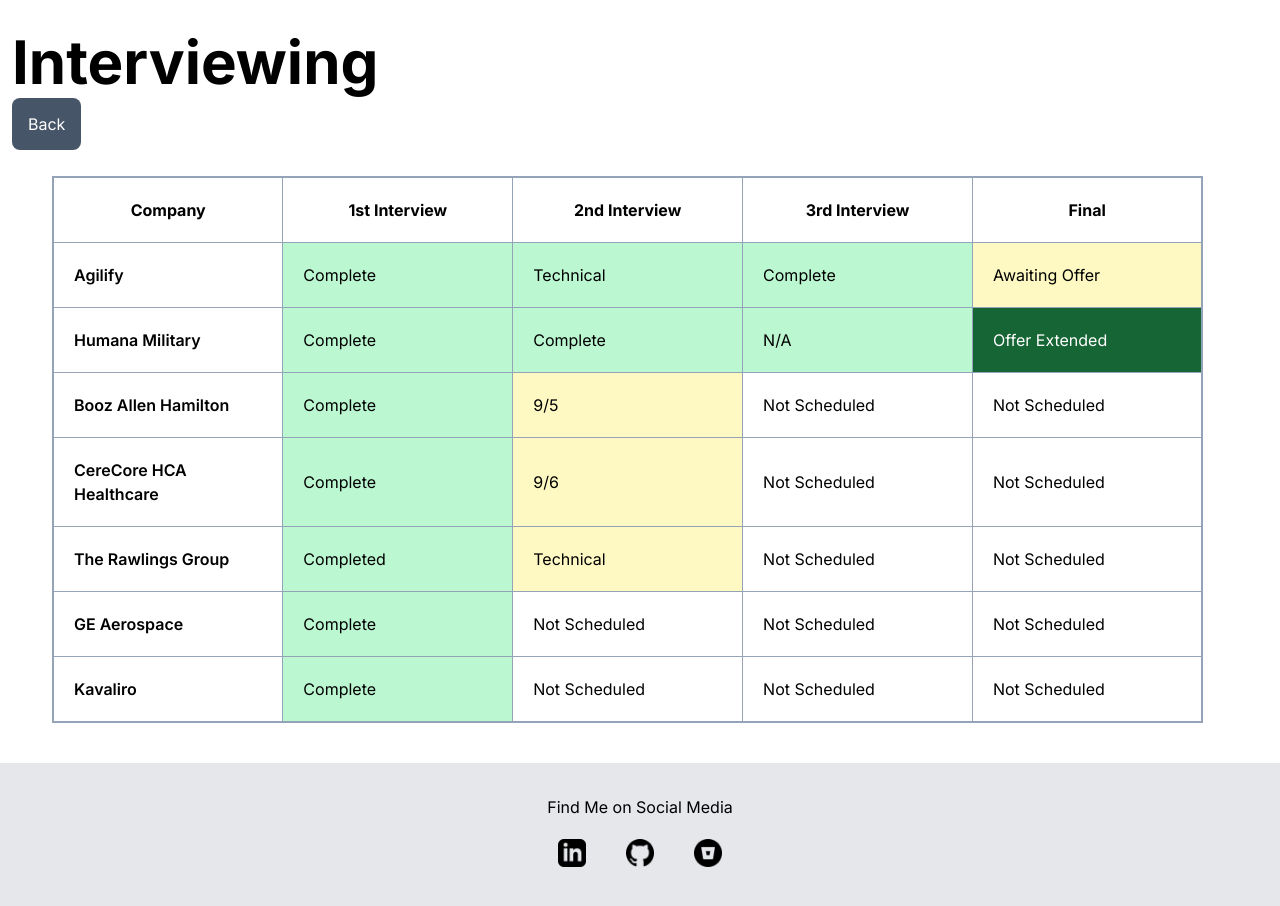
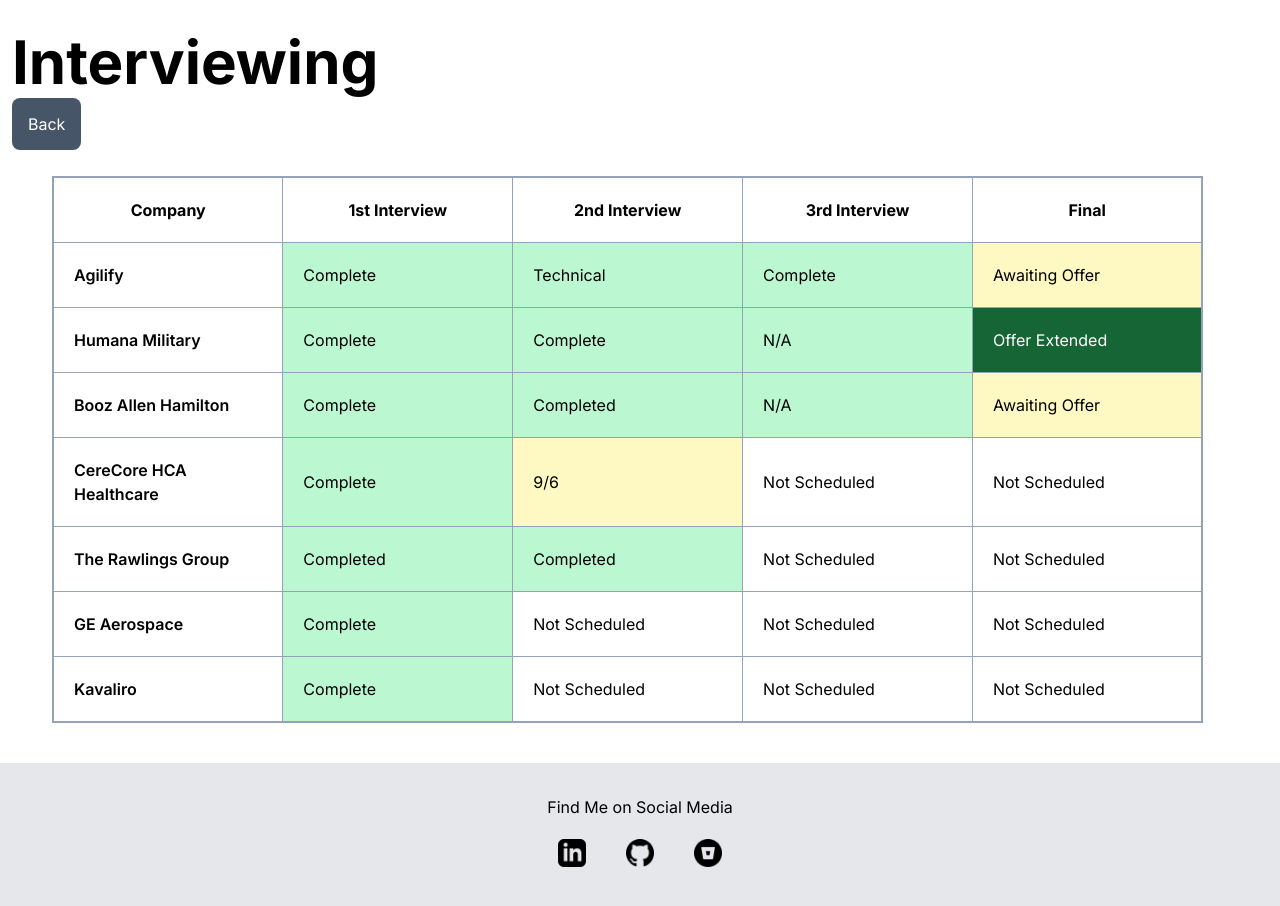
Before and after one commit to drethedevjs/andre-cv, a Next.js app: page /interviews in a window 1280 px wide. Shown: the top 906 px of the page. Built offline with nearby package versions, Linux system fonts and the light colour scheme.

Commit message:
Updated Interviews table.

```diff
--- a/app/interviews/page.tsx
+++ b/app/interviews/page.tsx
@@ -35,9 +35,9 @@ const page = () => {
               <tr>
                 <td className="header-row">Booz Allen Hamilton</td>
                 <td className="completed">Complete</td>
-                <td className="scheduled">9/5</td>
-                <td>Not Scheduled</td>
-                <td>Not Scheduled</td>
+                <td className="completed">Completed</td>
+                <td className="completed">N/A</td>
+                <td className="scheduled">Awaiting Offer</td>
               </tr>
               <tr>
                 <td className="header-row">CereCore HCA Healthcare</td>
@@ -49,7 +49,7 @@ const page = () => {
               <tr>
                 <td className="header-row">The Rawlings Group</td>
                 <td className="completed">Completed</td>
-                <td className="scheduled" >Technical</td>
+                <td className="completed" >Completed</td>
                 <td>Not Scheduled</td>
                 <td>Not Scheduled</td>
               </tr>
```
